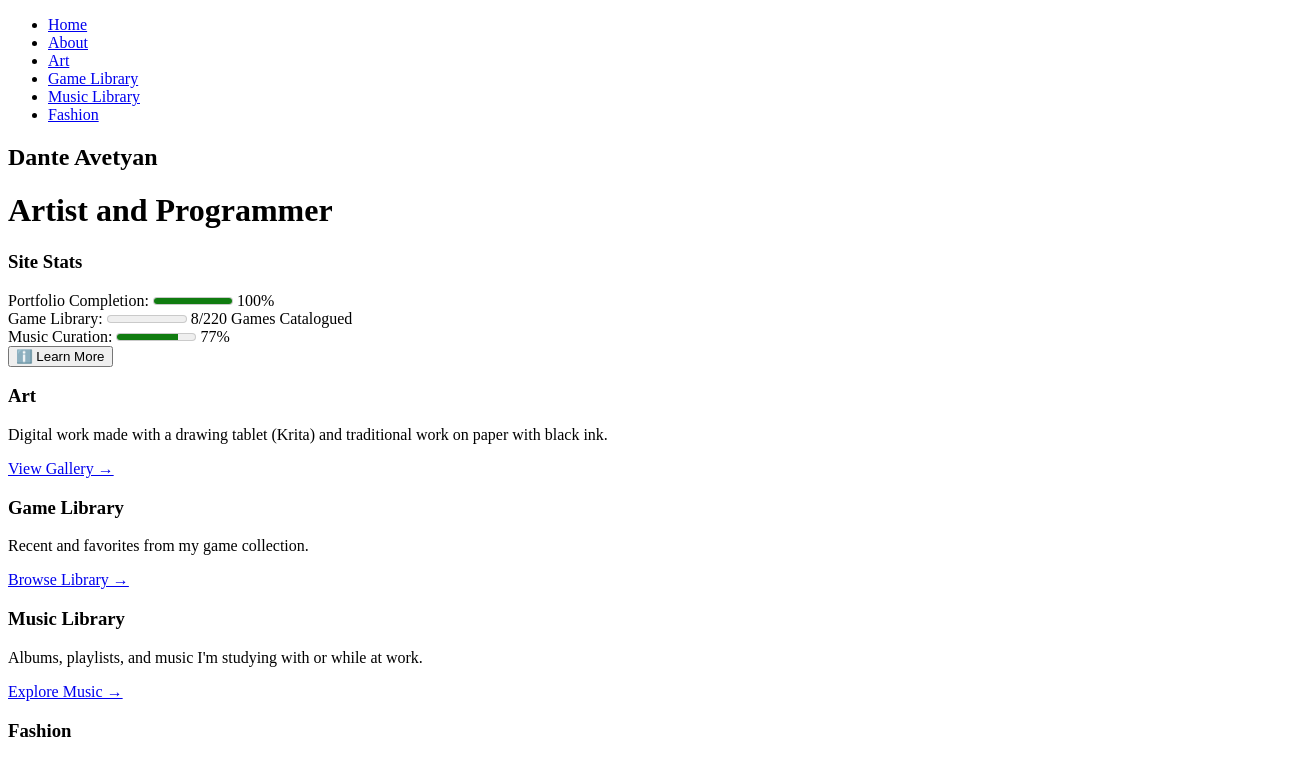
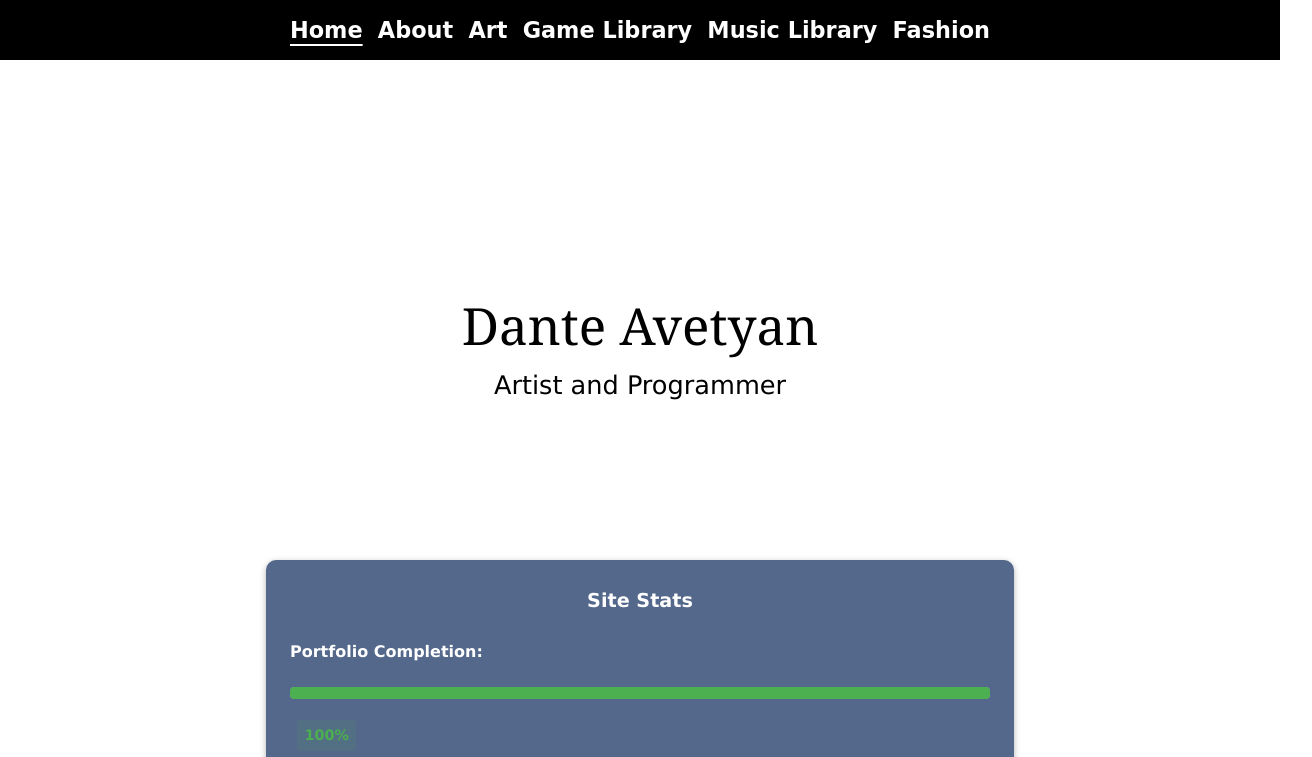
Before and after one commit to COMP484-Dante-Avetyan/Project1, a website: page index.html in a window 1280 px wide. Shown: the top 757 px of the page, 1312 px wide, since content can reach past the window. Drawn offline with Linux system fonts and the light colour scheme.

Commit message:
fix styles.css

```diff
--- a/index.html
+++ b/index.html
@@ -7,7 +7,7 @@
   <!-- ATTRIBUTE 1: fetchpriority="high" -->
   <!-- Used on the main stylesheet link to prioritize loading critical CSS -->
   <!-- This ensures styling loads quickly for better user experience and faster render -->
-  <link href="styles.css" type="text/css" fetchpriority="high">
+  <link href="styles.css" rel="stylesheet" type="text/css" fetchpriority="high">
 </head>
 <body class="page-home">
 <header role="banner">
```
